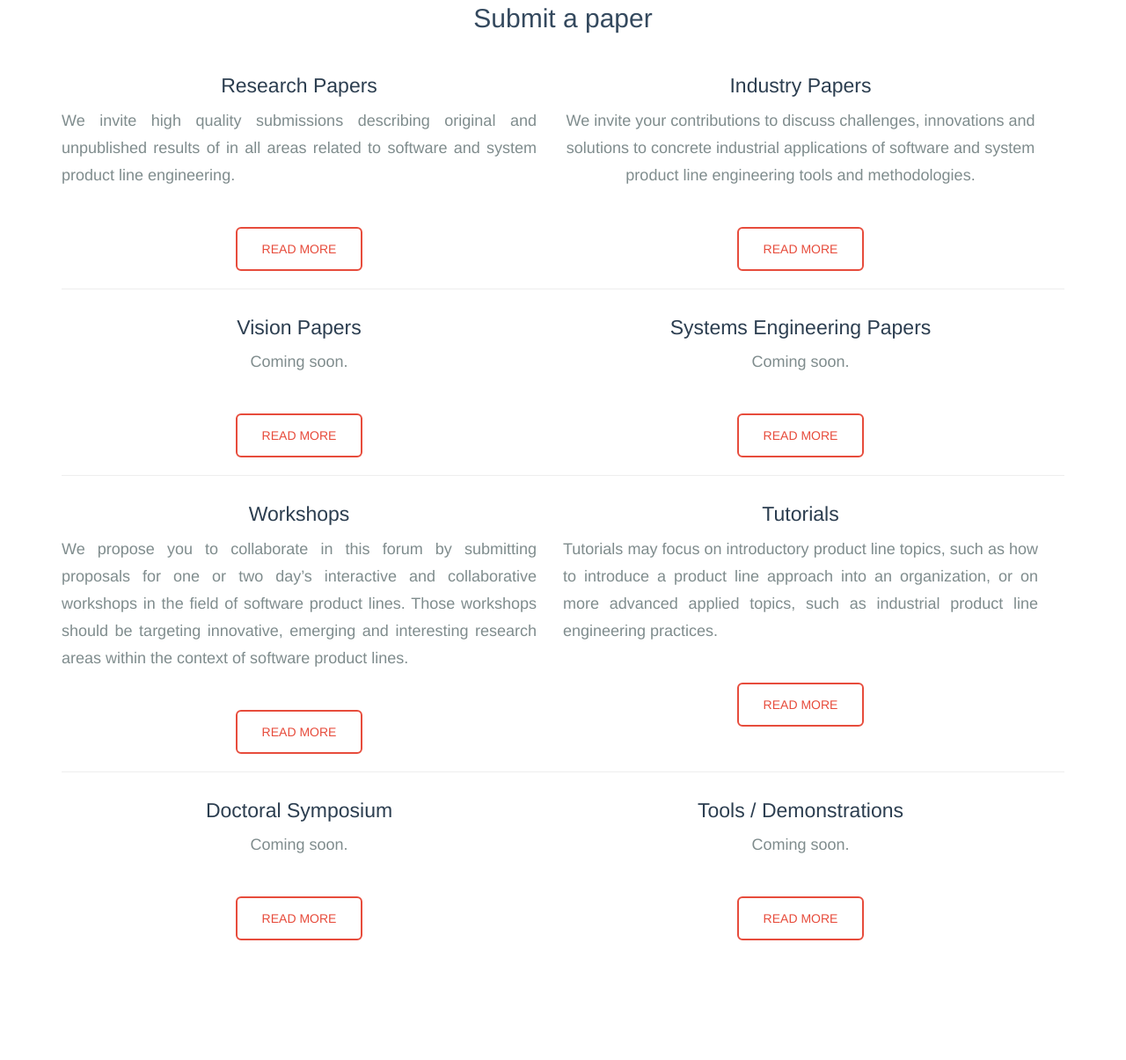
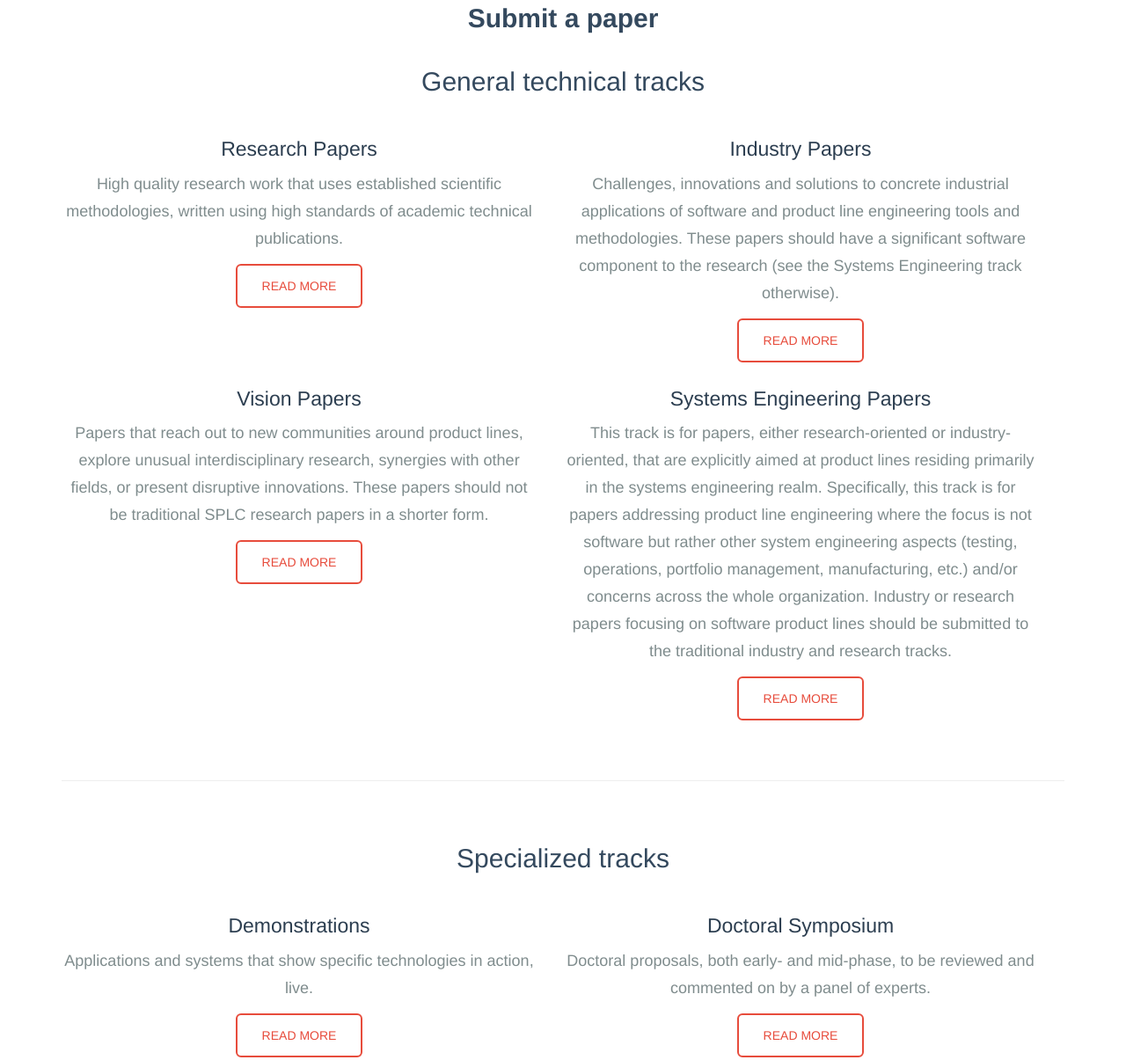
Before and after one commit to splc2015/splc2015.github.io, a plain HTML site: page index.html in a window 1280 px wide. Shown: the part 2828-4033 px from the top of the page at 88% size. Drawn offline with Linux system fonts and the light colour scheme.

Commit message:
Updated index.html

```diff
--- a/css/style.css
+++ b/css/style.css
@@ -1297,7 +1297,7 @@ section * {
   font-size: 18px;
   font-weight: normal;
   color: #7f8c8d;
-  margin-bottom: 43px;
+  margin-bottom: 13px;
 }
 .content-8 .btn.btn-clear {
   -webkit-box-sizing: border-box;
--- a/index.html
+++ b/index.html
@@ -1,6 +1,5 @@
 <!DOCTYPE html>
 <html lang="en">
-
    <head>
       <meta charset="utf-8">
       <title>
@@ -18,7 +17,6 @@
       <!-- end -->
       <link rel="stylesheet" href="css/style.css">
    </head>
-
    <body>
       <div class="page-wrapper">
          <!-- header-10 -->
@@ -45,7 +43,7 @@
                                  </a>
                               </li>
                               <li>
-                                            <a href="cfps.html#industry">
+                                 <a href="cfps.html#industrypapers">
                                  Call for Industry Papers
                                  </a>
                               </li>
@@ -55,7 +53,7 @@
                                  </a>
                               </li>
                               <li>
-                                            <a href="cfps.html#systemsengineering">
+                                 <a href="cfps.html#systemengineeringpapers">
                                  Call for Systems Engineering Papers
                                  </a>
                               </li>
@@ -75,8 +73,8 @@
                                  </a>
                               </li>
                               <li>
-                                            <a href="cfps.html#demonstrationandtoolproposals">
-                                                Call for Tools/Demonstrations
+                                 <a href="cfps.html#demonstrations">
+                                 Call for Demonstrations/Tools
                                  </a>
                               </li>
                            </ul>
@@ -189,18 +187,21 @@
             <div>
                <div class="container">
                   <h3>
-                            Submit a paper
+                     <b>Submit a paper</b>
+                     <br/>
+                     <br/>
+                     General technical tracks
                   </h3>
-                        <div class="row  v-center">
+                  <div class="row  v-center" style="margin-bottom:18px;">
                      <!-- <div class="col-sm-6 col-sm-offset-3"> -->
                      <div class="col-sm-3" style="vertical-align:top;">
                         <h4>
                            Research Papers
                         </h4>
-                                <p>
-                                    We invite high quality submissions describing original and unpublished results of in all areas related to software and system product line engineering.
+                        <p style="text-align:center;">
+                           High quality research work that uses established scientific methodologies, written using high standards of academic technical publications.
                         </p>
-                                <a class="btn btn-large btn-clear" href="cfps.html#researchpapers">
+                        <a class="btn btn-large btn-clear" href="cfps.html#researchpapers" style="">
                         READ MORE
                         </a>
                      </div>
@@ -209,92 +210,101 @@
                            Industry Papers
                         </h4>
                         <p style="text-align:center;">
-                                	We invite your contributions to discuss challenges, innovations and solutions to concrete industrial applications of software and system product line engineering tools and methodologies.
+                           Challenges, innovations and solutions to concrete industrial applications of software and product line engineering tools and methodologies. These papers should have a significant software component to the research (see the Systems Engineering track otherwise).
                         </p>
                         <a class="btn btn-large btn-clear" href="cfps.html#industry">
                         READ MORE
                         </a>
                      </div>
                   </div>
-                        <hr>
-                        <div class="row  v-center">
+                  <div class="row  v-center" style="margin-bottom:68px;">
                      <!-- <div class="col-sm-6 col-sm-offset-3"> -->
-                            <div class="col-sm-3" style="vertical-align:top">
+                     <div class="col-sm-3" style="vertical-align:top;">
                         <h4>
                            Vision Papers
                         </h4>
                         <p style="text-align:center;">
-                                	Coming soon.
+                           Papers that reach out to new communities around product lines, explore unusual interdisciplinary research, synergies with other fields, or present disruptive innovations. These papers should not be traditional SPLC research papers in a shorter form.
                         </p>
-                                <a class="btn btn-large btn-clear" href="cfps.html#">
+                        <a class="btn btn-large btn-clear" href="cfps.html#visionpapers">
                         READ MORE
                         </a>
                      </div>
-                            <div class="col-sm-3" style="vertical-align:top">
+                     <div class="col-sm-3" style="vertical-align:top;">
                         <h4>
                            Systems Engineering Papers
                         </h4>
                         <p style="text-align:center;">
-                                	Coming soon.
+                           This track is for papers, either research-oriented or industry-oriented, that are explicitly aimed at product lines residing primarily in the systems engineering realm.  Specifically, this track is for papers addressing product line engineering where the focus is not software but rather other system engineering   aspects (testing, operations, portfolio management, manufacturing, etc.) and/or concerns across the whole organization.  Industry or research papers focusing on software product lines should be submitted to the traditional industry and research tracks.
                         </p>
-                                <a class="btn btn-large btn-clear" href="cfps.html#">
+                        <a class="btn btn-large btn-clear" href="cfps.html#systemsengineering">
                         READ MORE
                         </a>
                      </div>
                   </div>
                   <hr>
+                  <h3>
+                     Specialized tracks
+                  </h3>
+                  <div class="row  v-center" style="margin-bottom:68px;">
+                     <!-- <div class="col-sm-6 col-sm-offset-3"> -->
+                     <div class="col-sm-3" style="vertical-align:top;">
+                        <h4>
+                           Demonstrations
+                        </h4>
+                        <p style="text-align:center;">
+                           Applications and systems that show specific technologies in action, live.
+                        </p>
+                        <a class="btn btn-large btn-clear" href="cfps.html#demonstrationandtoolproposals">
+                        READ MORE
+                        </a>
+                     </div>
+                     <div class="col-sm-3" style="vertical-align:top;">
+                        <h4>
+                           Doctoral Symposium
+                        </h4>
+                        <p style="text-align:center;">
+                           Doctoral proposals, both early- and mid-phase, to be reviewed and commented on by a panel of experts.
+                        </p>
+                        <a class="btn btn-large btn-clear" href="cfps.html#doctoralsymposium">
+                        READ MORE
+                        </a>
+                     </div>
+                  </div>
+                  <div class="row  v-center" style="margin-bottom:68px;">
+                     <!-- <div class="col-sm-6 col-sm-offset-3"> -->
+                     <div class="col-sm-3" style="vertical-align:top;">
+                        <h4>
+                           Tutorials
+                        </h4>
+                        <p style="text-align:center;">
+                           Practical trainings for conference participants to expand their product line knowledge and skills.
+                        </p>
+                        <a class="btn btn-large btn-clear" href="cfps.html#tutorials">
+                        READ MORE
+                        </a>
+                     </div>
+                     <div class="col-sm-3" style="vertical-align:top">
+                     </div>
+                  </div>
+                  <hr>
+                  <h3>
+                     Workshops
+                  </h3>
                   <div class="row  v-center">
                      <!-- <div class="col-sm-6 col-sm-offset-3"> -->
-                            <div class="col-sm-3" style="vertical-align:top">
-                                <h4>
-                                    Workshops
-                                </h4>
-                                <p>
-                                    We propose you to collaborate in this forum by submitting proposals for one or two day’s interactive and collaborative workshops in the field of software product lines. Those workshops should be targeting innovative, emerging and interesting research areas within the context of software product lines.
+                     <div class="col-sm-3" style="vertical-align:top;">
+                        <!-- <h4>
+                           Doctoral Symposium
+                           </h4> -->
+                        <p style="text-align:center;">
+                           SPLC is now accepting proposals for innovative, well-focused workshops on a broad spectrum of topics related to software product lines, systems engineering, the application of product lines to new domains, product line experiences, variability and configuration management, and other related topics.
                         </p>
                         <a class="btn btn-large btn-clear" href="cfps.html#workshops">
                         READ MORE
                         </a>
                      </div>
-                            <div class="col-sm-3" style="vertical-align:top">
-                                <h4>
-                                    Tutorials
-                                </h4>
-                                <p>
-                                    Tutorials may focus on introductory product line topics, such as how to introduce a product line approach into an organization, or on more advanced applied topics, such as industrial product line engineering practices.
-                                </p>
-                                <a class="btn btn-large btn-clear" href="cfps.html#tutorials">
-                                    READ MORE
-                                </a>
                   </div>
-                        </div>
-                        <hr>
-                        <div class="row  v-center">
-                            <!-- <div class="col-sm-6 col-sm-offset-3"> -->
-                            <div class="col-sm-3" style="vertical-align:top">
-                                <h4>
-                                    Doctoral Symposium
-                                </h4>
-                                <p style="text-align:center;">
-                                	Coming soon.
-                                </p>
-                                <a class="btn btn-large btn-clear" href="cfps.html#">
-                                    READ MORE
-                                </a>
-                            </div>
-                            <div class="col-sm-3" style="vertical-align:top">
-                                <h4>
-                                    Tools / Demonstrations
-                                </h4>
-                                <p style="text-align:center;">
-                                	Coming soon.
-                                </p>
-                                <a class="btn btn-large btn-clear" href="cfps.html#">
-                                    READ MORE
-                                </a>
-                            </div>
-                        </div>
-
                   <!-- <h4>
                      Research Track
                      </h4>
@@ -399,7 +409,6 @@
                         <br/>
                         David C. Sharp
                      </p>
-
                      <h4>
                         Tutorial Chair
                      </h4>
@@ -455,67 +464,56 @@
                   Steering Committee Members
                </h3>
                <div class="row v-center">
+                  <div class="col-sm-1">
+                  </div>
                   <div class="col-sm-2">
                   </div>
                   <div class="col-sm-7" style="vertical-align:top">
-                            <ul>
-                                <ui>
                      <p>
                         <b>
                         Eduardo Almeida
                         </b>
                         , Federal University of Bahia, Brazil
                      </p>
-                                </ui>
-                                <ui>
                      <p>
                         <b>
                         Alessandro Fantechi
                         </b>
                         , Università di Firenze, Italy
                      </p>
-                                </ui>
-                                <ui>
                      <p>
                         <b>
                         Stefania Gnesi
                         </b>
                         , ISTI-CNR, Italy
                      </p>
-                                </ui>
-                                <ui>
                      <p>
                         <b>
                         Tomoji Kishi
                         </b>
                         , Waseda University, Japan
                      </p>
-                                </ui>
-                                <ui>
                      <p>
                         <b>
                         John McGregor
                         </b>
                         , SEI/Clemson University, USA (Advisor)
                      </p>
-                                </ui>
-                                <ui>
                      <p>
                         <b>
                         Klaus Schmid
                         </b>
                         , University of Hildesheim, Germany (Chair)
                      </p>
-                                </ui>
-                                <ui>
                      <p>
                         <b>
                         Douglas Schmidt
                         </b>
                         , Vanderbilt University, USA
                      </p>
-                                </ui>
-                            </ul>
+                  </div>
+                  <div class="col-sm-3" style="vertical-align:top">
+                  </div>
                </div>
             </div>
          </div>
@@ -596,22 +594,13 @@
       </footer>
       </div>
       <!-- Placed at the end of the document so the pages load faster -->
-        <script src="common-files/js/jquery-1.10.2.min.js">
-        </script>
-        <script src="flat-ui/js/bootstrap.min.js">
-        </script>
-        <script src="common-files/js/modernizr.custom.js">
-        </script>
-        <script src="common-files/js/jquery.scrollTo-1.4.3.1-min.js">
-        </script>
-        <script src="common-files/js/jquery.parallax.min.js">
-        </script>
-        <script src="common-files/js/startup-kit.js">
-        </script>
-        <script src="js/jquery.backgroundvideo.min.js">
-        </script>
-        <script src="js/script.js">
-        </script>
+      <script src="common-files/js/jquery-1.10.2.min.js"></script>
+      <script src="flat-ui/js/bootstrap.min.js"></script>
+      <script src="common-files/js/modernizr.custom.js"></script>
+      <script src="common-files/js/jquery.scrollTo-1.4.3.1-min.js"></script>
+      <script src="common-files/js/jquery.parallax.min.js"></script>
+      <script src="common-files/js/startup-kit.js"></script>
+      <script src="js/jquery.backgroundvideo.min.js"></script>
+      <script src="js/script.js"></script>
    </body>
-
 </html>
```
Also changed, not shown: cfps.html (+7 -7 lines). Lines whose indentation alone changed are shown as unchanged.
